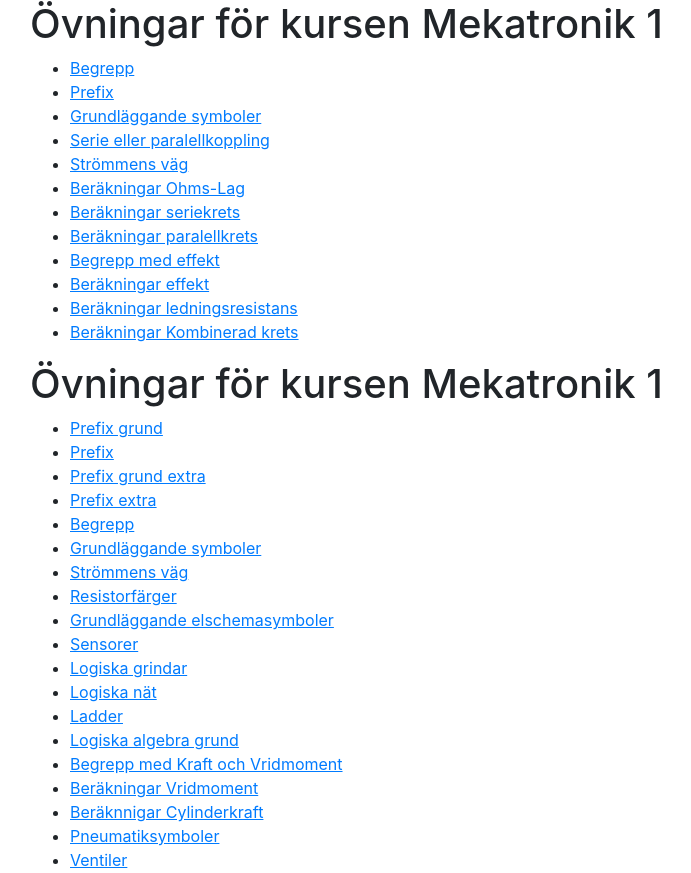
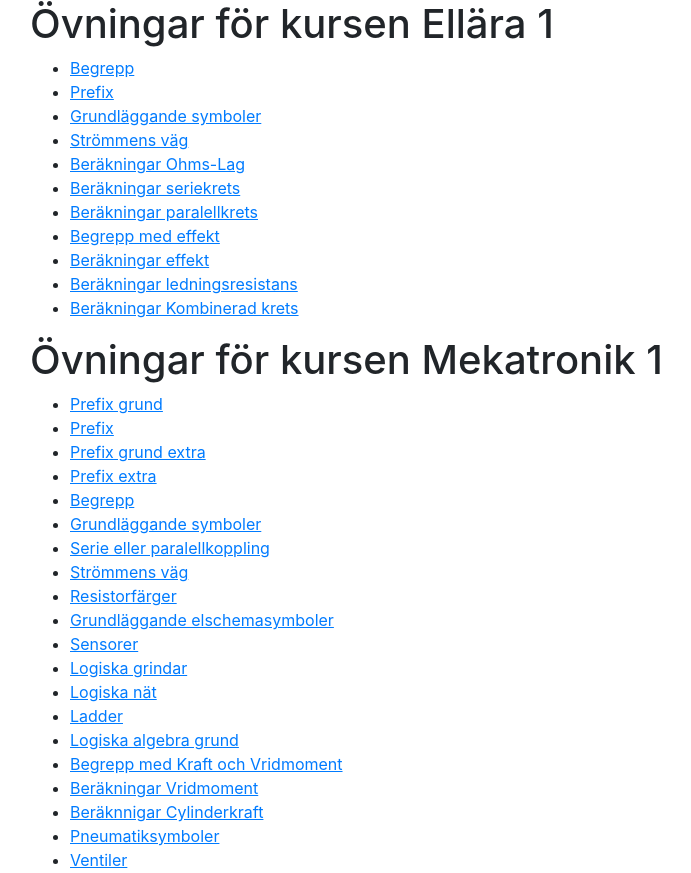
Before and after one commit to thuma/train.ltgee.se, a plain HTML site: page index.html in a window 1280 px wide. Shown: the top 873 px of the page, without its empty margins (55-746 px from the left). Drawn offline with nearby package versions, Linux system fonts and the light colour scheme.

Commit message:
Moved serial to mekatronik

```diff
--- a/index.html
+++ b/index.html
@@ -24,12 +24,11 @@
       console.log('Email: ' + profile.getEmail()); // This is null if the 'email' scope is not present.
     }
     </script>
-    <h1>Övningar för kursen Mekatronik 1</h1>
+    <h1>Övningar för kursen Ellära 1</h1>
     <ul>
       <li><a href="begrepp.html">Begrepp</a></li>
       <li><a href="prefix.html">Prefix</a></li>
       <li><a href="symboler.html">Grundläggande symboler</a></li>
-      <li><a href="serieellerparalell.html">Serie eller paralellkoppling</a></li>
       <li><a href="funktion.html">Strömmens väg</a></li>
       <li><a href="ohmslaw.html">Beräkningar Ohms-Lag</a></li>
       <li><a href="serie.html">Beräkningar seriekrets</a></li>
@@ -47,6 +46,7 @@
       <li><a href="prefixfler.html">Prefix extra</a></li>
       <li><a href="begrepp.html">Begrepp</a></li>
       <li><a href="symboler.html">Grundläggande symboler</a></li>
+      <li><a href="serieellerparalell.html">Serie eller paralellkoppling</a></li>
       <li><a href="funktion.html">Strömmens väg</a></li>
       <li><a href="resistor.html">Resistorfärger</a></li>
       <li><a href="symbolerel2.html">Grundläggande elschemasymboler</a></li>
```
